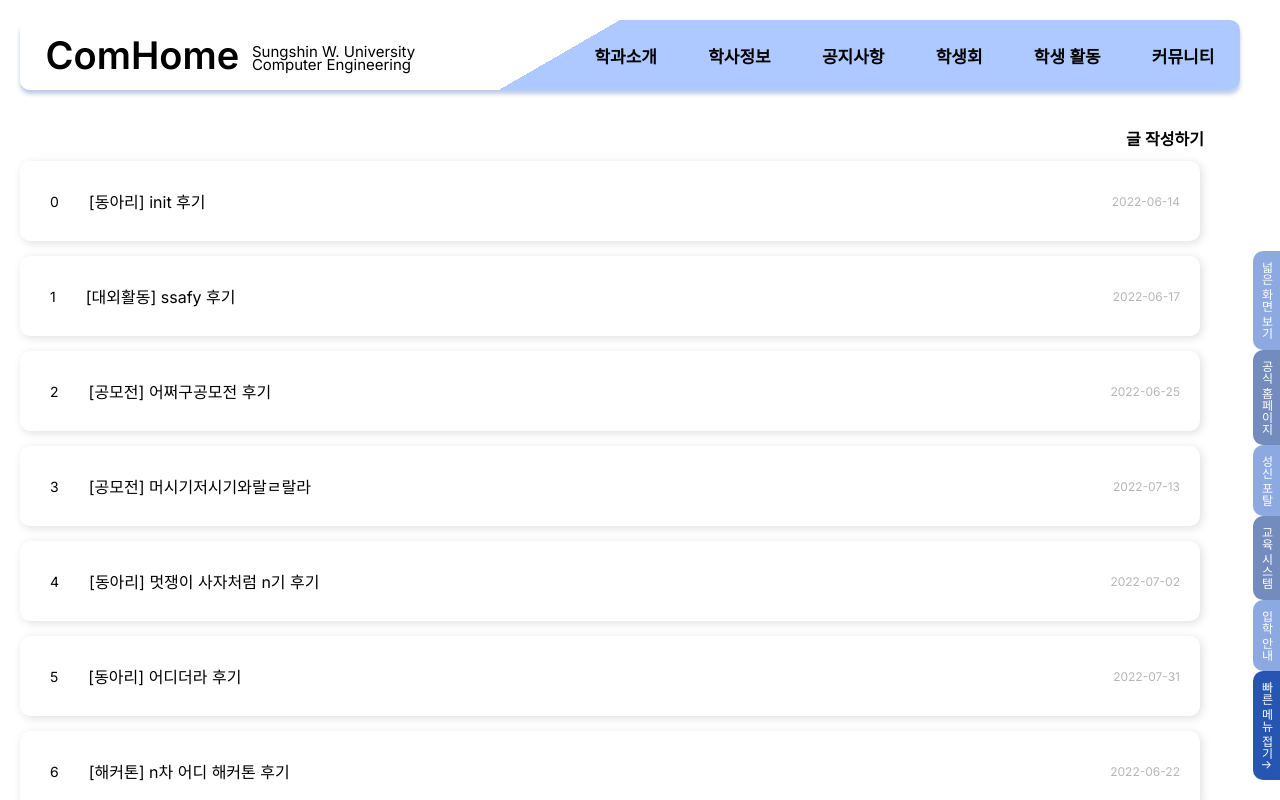
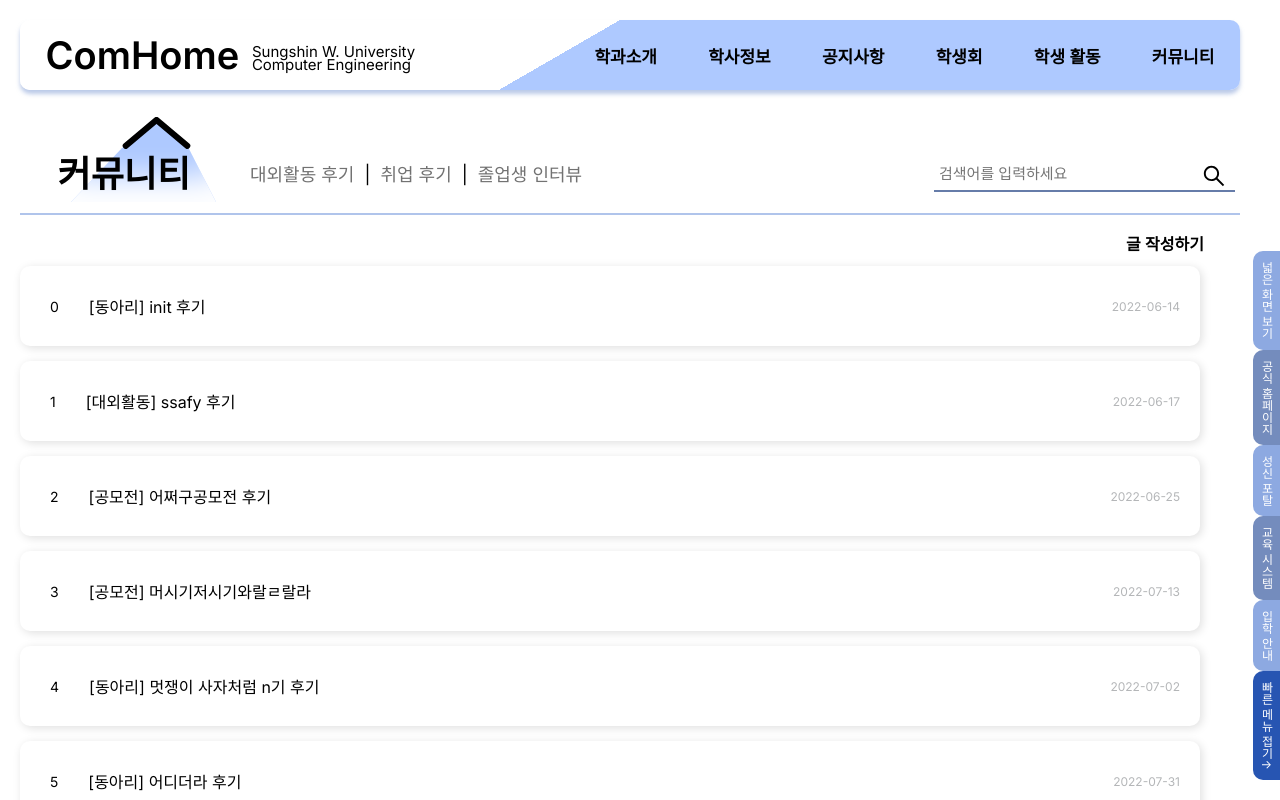
Before and after one commit to ComHomeDev/ComHomeClient, a React (Create React App) app: page /community/1 in a window 1280 px wide. Shown: the top 800 px of the page. Built offline with nearby package versions, Linux system fonts and the light colour scheme; the HTML template or start-up script is replaced by a standard one.

Commit message:
[mod] community form [add] pagination

```diff
--- a/src/components/Header/Header.css
+++ b/src/components/Header/Header.css
@@ -118,6 +118,9 @@
   background-color: rgb(var(--blue));
 }
 .hoverMenuButton:hover .headerLink {
+  color: white;
+}
+.headerMenu.web .hoverMenuButton:hover .headerLink {
   color: white;
 }
 
--- a/src/components/Post/ReadPost.js
+++ b/src/components/Post/ReadPost.js
@@ -1,8 +1,23 @@
-import React from "react";
+import React, { useState } from "react";
 import Card from "../Card";
+import Modal from "../Modal/Modal";
 import "./Post.css";
+import logo512 from "./logo512.png";
 
 function ReadPost({ setMode }) {
+  const [modalState, setModalState] = useState(false);
+  const [displayContent, setDisplayContent] = useState({});
+  const openModal = (data) => {
+    console.log(data);
+    setDisplayContent(data);
+    setModalState(true);
+  };
+
+  const closeModal = (event) => {
+    event.preventDefault();
+    setModalState(false);
+  };
+
   return (
     <div className="read-post-container">
       <button
@@ -16,19 +31,48 @@ function ReadPost({ setMode }) {
       <div className="post-list">
         {postList.map((data, index) => {
           return (
+            <div
+              key={data.title + index}
+              value={index}
+              onClick={() => openModal(data)}
+            >
               <Card
                 key={data.title}
+                value={index}
                 className="post-list-cards"
                 hoverColor={"#DFE7F6"}
                 shadowColor={"#DFDFDF"}
               >
-              <div className="post-list-number">{index}</div>
-              <div className="post-list-title">{data.title}</div>
-              <div className="post-list-date">{data.date}</div>
+                <div className="post-list-number" value={index}>
+                  {index}
+                </div>
+                <div className="post-list-title" value={index}>
+                  {data.title}
+                </div>
+                <div className="post-list-date" value={index}>
+                  {data.date}
+                </div>
               </Card>
+            </div>
           );
         })}
       </div>
+      {modalState && (
+        <Modal
+          className="new__review__modal"
+          onClose={closeModal}
+          maskClosable={true}
+          visible={true}
+          background={"#fff8c9"}
+          color={"#000000"}
+        >
+          <div className="display-modal">
+            <img src={logo512} alt="image" width={"150px"} height={"150px"} />
+            <div className="post-list-title">{displayContent.title}</div>
+            <div className="post-list-date">{displayContent.date}</div>
+          </div>
+        </Modal>
+      )}
     </div>
   );
 }
--- a/src/pages/Community/Community.css
+++ b/src/pages/Community/Community.css
@@ -16,23 +16,62 @@
   display: flex;
   flex-wrap: wrap;
   flex-direction: row;
-  width: max-content;
+  align-items: center;
+  width: 100%;
 }
 
-.small-menu-card {
-  width: 140px;
-  height: 30px;
-  text-align: center;
+.community-sub-title {
+  margin-top: 20px;
+  font-size: 18px;
+  text-decoration: none;
+  color: #727272;
+}
+.community-sub-title::after {
+  content: "|";
+  margin: 0 10px;
+  color: black;
+  font-weight: 400;
 }
 
-.small-menu-card a {
-  width: 100%;
+.community-sub-title:nth-child(2) {
+  margin-left: 30px;
+}
+
+.community-sub-title:nth-child(4)::after {
+  content: "";
+}
+
+.community-sub-title.selected {
+  color: black;
+  font-weight: 600;
+}
+
+.sub-search-form {
+  margin: 10px 10px 0 auto;
+  position: relative;
+  width: calc(20vw + 40px);
+  height: 20px;
+}
+.sub-search-form .sub-search {
+  position: absolute;
   height: 100%;
-  text-decoration: none;
-  color: black;
-  display: flex;
-  flex-direction: column;
-  justify-content: center;
+  width: 20vw;
+  padding: 7px 40px 5px 5px;
+  border: none;
+  border-bottom: 2px solid rgb(var(--mid-gray));
+}
+
+.sub-search-form .sub-search::placeholder {
+  font-size: 15px;
+}
+
+.sub-search-form .sub-search-button {
+  position: absolute;
+  border: none;
+  background-color: transparent;
+  right: -3px;
+  bottom: -15px;
+  cursor: pointer;
 }
 
 .new-post {
@@ -40,7 +79,11 @@
   font-weight: 600;
 }
 
-/* @media (max-width: 450px) {
-  .community-menu {
+@media (max-width: 630px) {
+  .community-sub-title {
+    font-size: 15px;
   }
-} */
+  .community-sub-title:nth-child(2) {
+    margin-left: 10px;
+  }
+}
--- a/src/pages/Community/Community.js
+++ b/src/pages/Community/Community.js
@@ -6,8 +6,10 @@ import "./Community.css";
 import Footer from "../../components/ScrollPages/Footer";
 import { headerMenu } from "../../components/variables";
 import Card from "../../components/Card";
+import Title from "../../components/Header/Title";
 import CreatePost from "../../components/Post/CreatePost";
 import ReadPost from "../../components/Post/ReadPost";
+import { AiOutlineSearch } from "react-icons/ai";
 
 function Community() {
   const [mode, setMode] = useState("read");
@@ -46,30 +48,50 @@ function Community() {
     }
     return content;
   };
-  console.log(mode);
 
   return (
     <div className="community-container">
       <Header />
       <FastMenu />
       <div className="community-body">
-        <div className="community-menu" onClick={throwMessage}>
-          {/* {headerMenu[5].detail.map((data) => {
+        <div className="community-menu">
+          <Title title={"커뮤니티"} fontSize="36px" />
+          {headerMenu[5].detail.map((data) => {
             return (
-              <Card
-                key={data.address}
-                className={"small-menu-card"}
-                background={
-                  sub === data.eng ? "rgb(var(--basic-blue))" : "white"
-                }
-                padding={"10px"}
-                hover={false}
+              <Link
+                key={data.eng + data.name}
+                to={data.address}
+                className={`community-sub-title ${
+                  data.eng === sub ? "selected" : ""
+                }`}
+                onClick={throwMessage}
               >
-                <Link to={data.address}>{data.name}</Link>
-              </Card>
+                {data.name}
+              </Link>
             );
-          })} */}
+          })}
+          <form
+            className="sub-search-form"
+            onSubmit={() => window.alert("submit")}
+          >
+            <input
+              type="text"
+              className="sub-search"
+              placeholder="검색어를 입력하세요"
+            />
+            <button type="submit" className="sub-search-button">
+              <AiOutlineSearch size={26} />
+            </button>
+          </form>
         </div>
+        <hr
+          style={{
+            height: "2px",
+            backgroundColor: "#b0c4eb",
+            border: "none",
+            marginBottom: "10px",
+          }}
+        />
         {getContent(mode)}
       </div>
       <Footer />
```
Also changed, not shown: src/components/Pagination/Pagination.js (added, +75 -0 lines), src/components/Post/logo512.png (added). Lines whose indentation alone changed are shown as unchanged.
